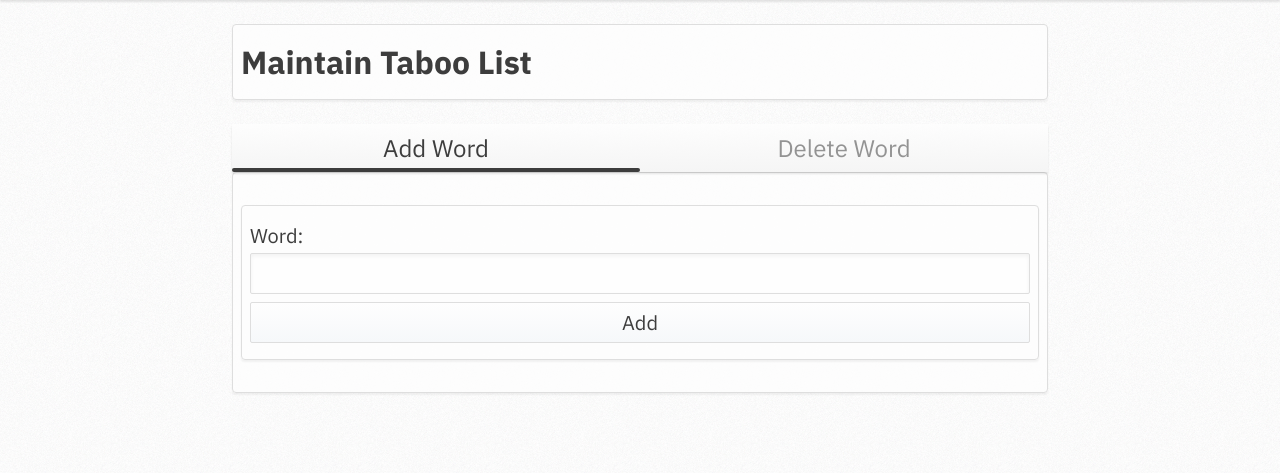
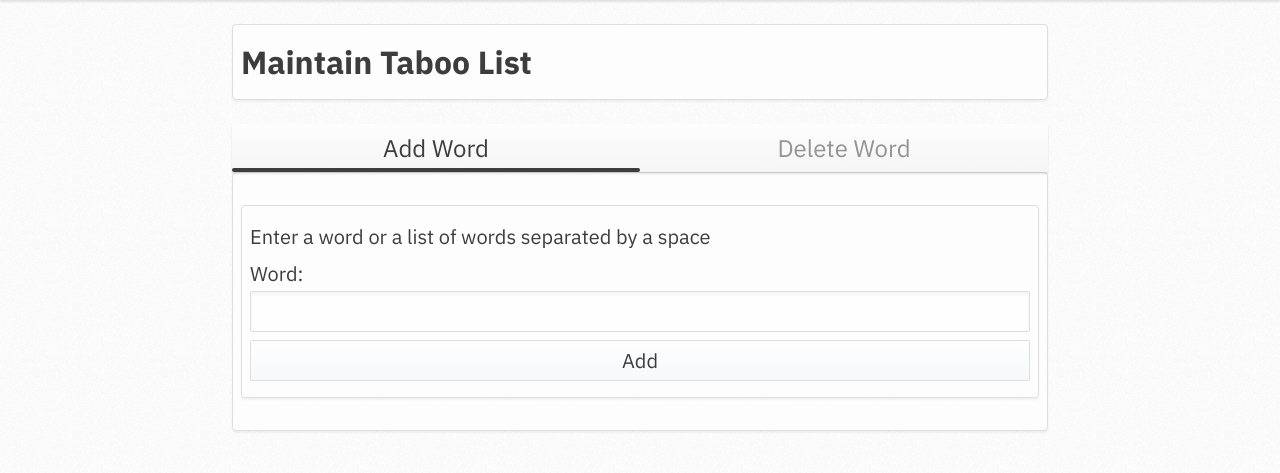
Before and after one commit to Kamide/DSS, a Django app: page /taboo/add_word/ in a window 1280 px wide. Shown: the part 48-521 px from the top of the page. Run offline with Django 3.2, Linux system fonts and the light colour scheme.

Commit message:
Update Taboo Add/Delete
-SU can now add or delete multiple space separated words to/from the taboo list.

```diff
--- a/taboo/views.py
+++ b/taboo/views.py
@@ -8,17 +8,34 @@ def add_word(request):
     if request.method == "POST":
         taboo_form = TabooForm(request.POST)
         if taboo_form.is_valid():
-            t = taboo_form.save(commit = False)
-            word_to_add = t.word
-            match_qs = Taboo.objects.all().filter(word = word_to_add)
-            if match_qs.count() > 0:
-                messages.error(request, f'The word you entered is already on the list')
+            t = taboo_form.save(commit=False)
+            words_to_add = t.word.split()
+            if len(words_to_add) == 1:
+                match_qs = Taboo.objects.all().filter(word=words_to_add[0])
+                if match_qs.count() > 0:
+                    messages.error(request, f'The word you entered is already on the list')
+                else:
+                    taboo_form.save()
+                    messages.success(request, f'The word {words_to_add[0]} has been added to the list')
             else:
-                taboo_form.save()
-                word_added = taboo_form.cleaned_data.get('word')
-                messages.success(request, f'The word {word_added} has been added to the list')
-                return redirect('/')
-
+                duplicate_words = list()
+                added_words = list()
+                for w in words_to_add:
+                    match_qs = Taboo.objects.all().filter(word=w)
+                    if match_qs.count() == 0:
+                        added_words.append(w)
+                        t = Taboo(word=w)
+                        t.save()
+                    else:
+                        duplicate_words.append(w)
+                if len(added_words) > 0:
+                    messages.success(request, f'The word(s) {added_words} have been added to the list!')
+                if len(duplicate_words) > 0:
+                    if len(duplicate_words) == len(words_to_add):
+                        messages.error(request, f'All the words you tried to add are already on the list!')
+                    else:
+                        messages.error(request, f'The word(s) {duplicate_words} are already on the list')
+            return redirect('/')
     else:
         taboo_form = TabooForm()
 
@@ -30,16 +47,33 @@ def del_word(request):
     if request.method == "POST":
         taboo_form = TabooForm(request.POST)
         if taboo_form.is_valid():
-            t = taboo_form.save(commit = False)
-            word_to_del = t.word
-            match_qs = Taboo.objects.all().filter(word = word_to_del)
-            if match_qs.count() < 1:
-                messages.error(request, f'The word you entered does not exist on the list')
+            t = taboo_form.save(commit=False)
+            words_to_del = t.word.split()
+            if len(words_to_del) == 1:
+                match_qs = Taboo.objects.all().filter(word=words_to_del[0])
+                if match_qs.count() == 0:
+                    messages.error(request, f'The word {words_to_del[0]} does not exist on the list')
+                else:
+                    match_qs.delete()
+                    messages.success(request, f'The word {words_to_del[0]} has been deleted off the list')
             else:
-                match_qs.delete()
-                messages.success(request, f'The word {word_to_del} has been deleted off the list')
-                return redirect('/')
-
+                non_exist_words = list()
+                deleted_words = list()
+                for w in words_to_del:
+                    match_qs = Taboo.objects.all().filter(word=w)
+                    if match_qs.count() != 0:
+                        deleted_words.append(w)
+                        match_qs.delete()
+                    else:
+                        non_exist_words.append(w)
+                if len(deleted_words) > 0:
+                        messages.success(request, f'The word(s) {deleted_words} have been deleted off the list')
+                if len(non_exist_words) > 0:
+                    if len(non_exist_words) == len(words_to_del):
+                        messages.error(request, f'All the words you tried to delete do not exist on the list')
+                    else:
+                        messages.error(request, f'The word(s) {non_exist_words} do not exist on the list')
+            return redirect('/')
     else:
         taboo_form = TabooForm()
 
--- a/templates/taboo/add_word.html
+++ b/templates/taboo/add_word.html
@@ -1,6 +1,6 @@
 {% extends 'taboo/maintain.html' %}
 
-{% block title %}Add Word{% endblock %}
+{% block title %}Add{% endblock %}
 {% block head %}
 {% load static %}
 <link type="text/css" rel="stylesheet" href="{% static 'forms.css' %}">
@@ -10,6 +10,7 @@
 <div class="card">
     <form class="wide body-text" method = "post">
         {% csrf_token %}
+        <p>Enter a word or a list of words separated by a space</p>
         <div class="form-block">{{ taboo_form }}</div>
         <div class="form-block">
             <input type="submit" value="Add" />
--- a/templates/taboo/del_word.html
+++ b/templates/taboo/del_word.html
@@ -10,6 +10,7 @@
 <div class="card">
     <form class="wide body-text" method = "post">
         {% csrf_token %}
+        <p>Enter a word or a list of words separated by a space</p>
         <div class="form-block">{{ taboo_form }}</div>
         <div class="form-block">
             <input type="submit" value="Delete" />
```
